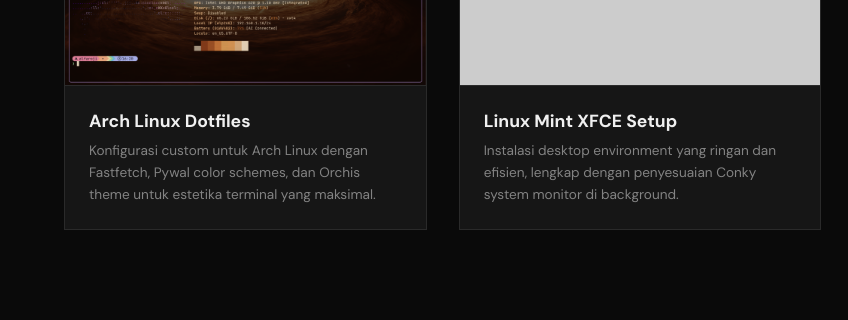
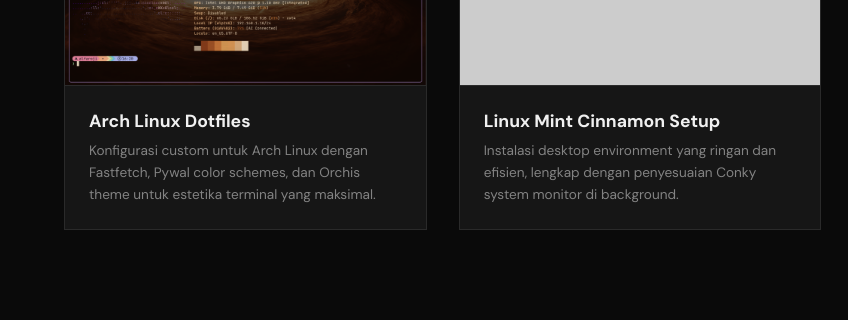
Before and after one commit to afoodcraft-png/afoodcraft-png.github.io, a plain HTML site: page index.html in a window 1280 px wide. Shown: the part 4013-4333 px from the top of the page, 0-848 px from the left. Drawn offline with nearby package versions, Linux system fonts and the light colour scheme; placeholder pictures from the web are drawn by us.

Commit message:
Add files via upload

```diff
--- a/index.html
+++ b/index.html
@@ -693,10 +693,10 @@
         <!-- Project 2 -->
         <div class="project-card" onclick="openModal('Linux Mint Cinnamon Setup', 'Lightweight Configuration', 'mint-setup.png', 'img')">
             <div class="project-img-wrap">
-                <img src="mint-setup.png" class="project-img" alt="Linux Mint Cinnamon Setup" onerror="this.src='https://dummyimage.com/600x400/1f1f1f/f0f0f0.png&text=Linux+Mint+XFCE+Setup'">
+                <img src="mint-setup.png" class="project-img" alt="Linux Mint Cinnamon Setup" onerror="this.src='https://dummyimage.com/600x400/1f1f1f/f0f0f0.png&text=Linux+Mint+Cinnamon+Setup'">
             </div>
             <div class="project-info">
-                <h3 class="project-title">Linux Mint XFCE Setup</h3>
+                <h3 class="project-title">Linux Mint Cinnamon Setup</h3>
                 <p class="project-desc">
                     <span class="lang-id">Instalasi desktop environment yang ringan dan efisien, lengkap dengan penyesuaian Conky system monitor di background.</span>
                     <span class="lang-en">Installation of a lightweight and efficient desktop environment, complete with customized Conky system monitors in the background.</span>
```
